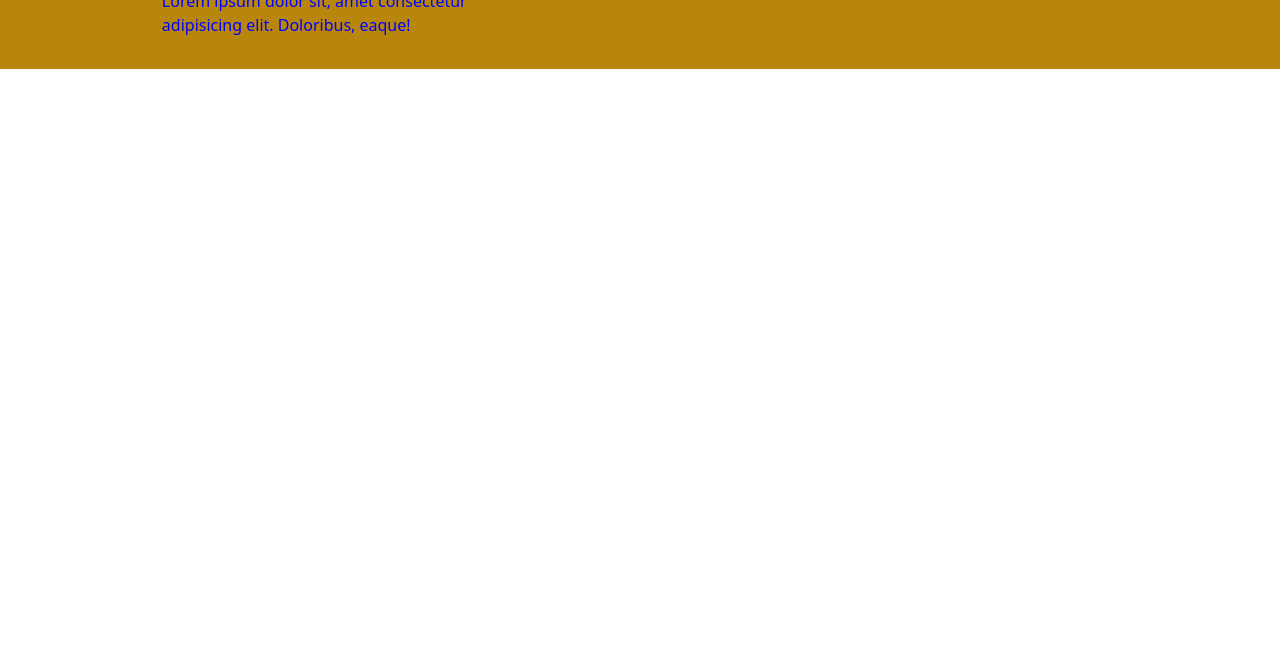
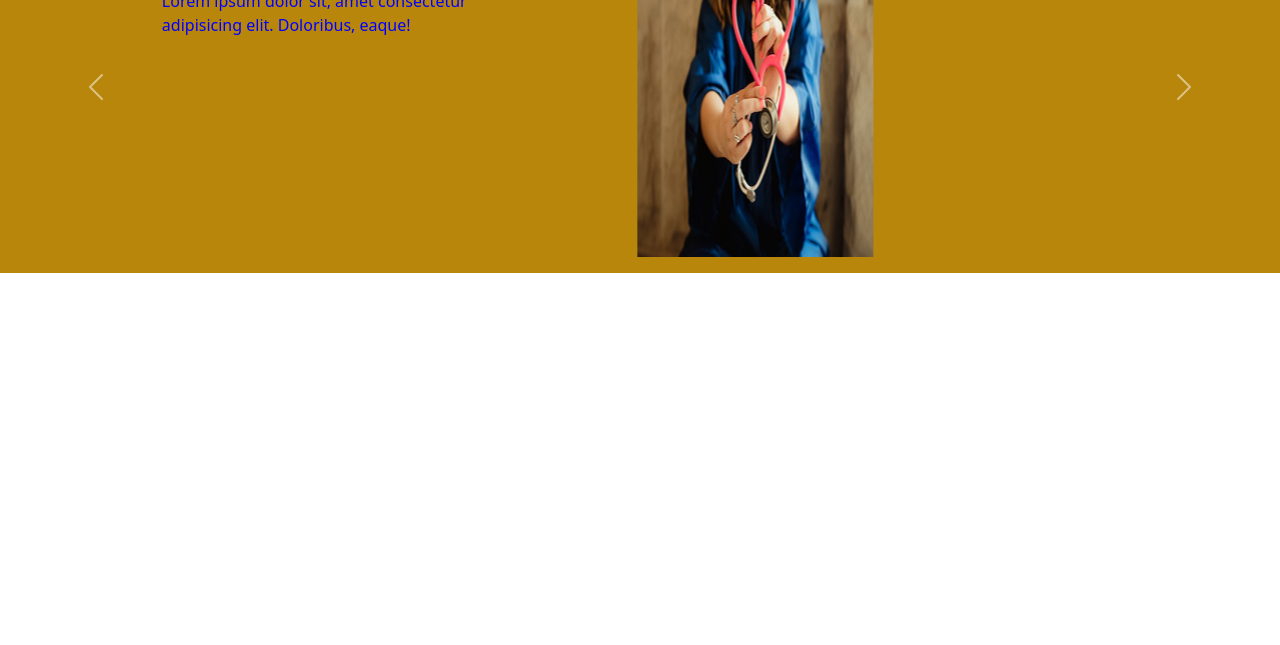
Before and after one commit to kutuloncatjauh/anas, a plain HTML site: page index.html in a window 1280 px wide. Shown: the part 155-800 px from the top of the page. Drawn offline with nearby package versions, Linux system fonts and the light colour scheme.

Commit message:
Update index.html

```diff
--- a/index.html
+++ b/index.html
@@ -54,7 +54,7 @@
                                 <p> Lorem ipsum dolor sit, amet consectetur adipisicing elit. Doloribus, eaque!</p>
                             </div>
                             <div class="col-md-4 offset-1">
-                                <img src="img/pmr/1.jpg" alt="">
+                                <img src="img/1.jpg" alt="">
                             </div>
                         </div>
                     </div>
@@ -65,7 +65,7 @@
                                 <p> Lorem ipsum dolor sit, amet consectetur adipisicing elit. Doloribus, eaque!</p>
                             </div>
                             <div class="col-md-4 offset-1">
-                                <img src="img/pmr/1.jpg" alt="">
+                                <img src="img/1.jpg" alt="">
                             </div>
                         </div>
                     </div>
```
